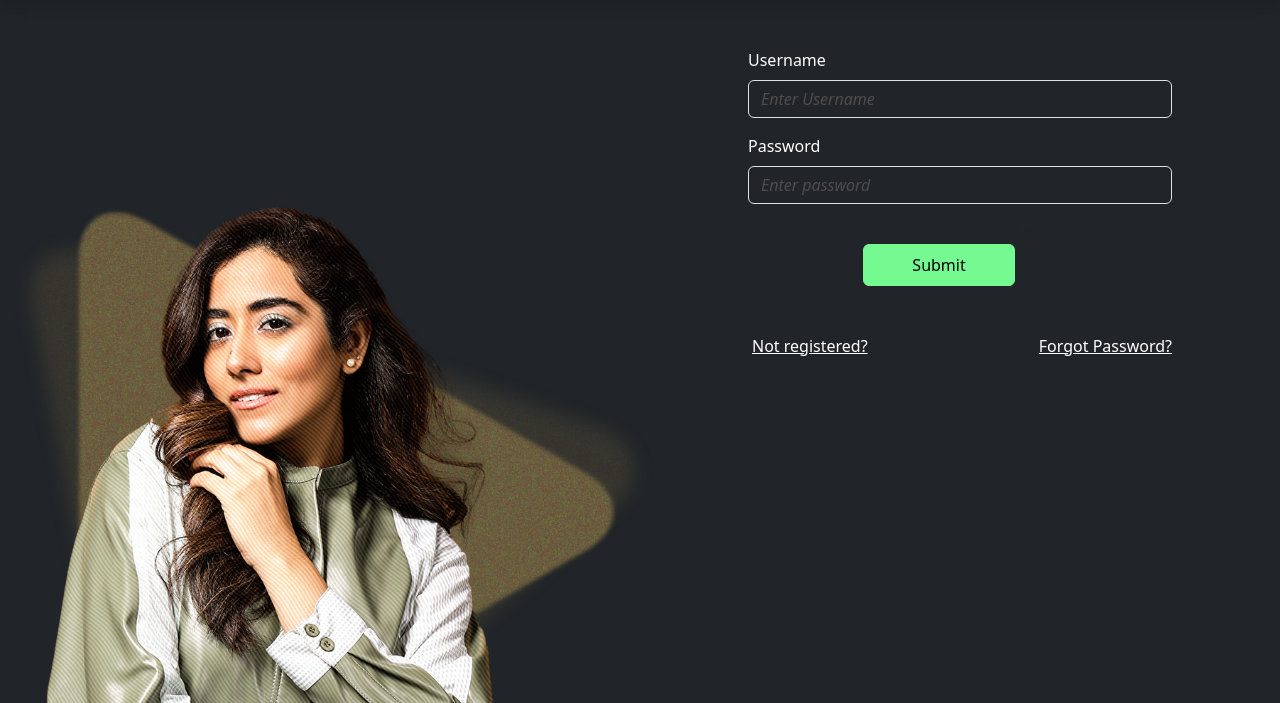
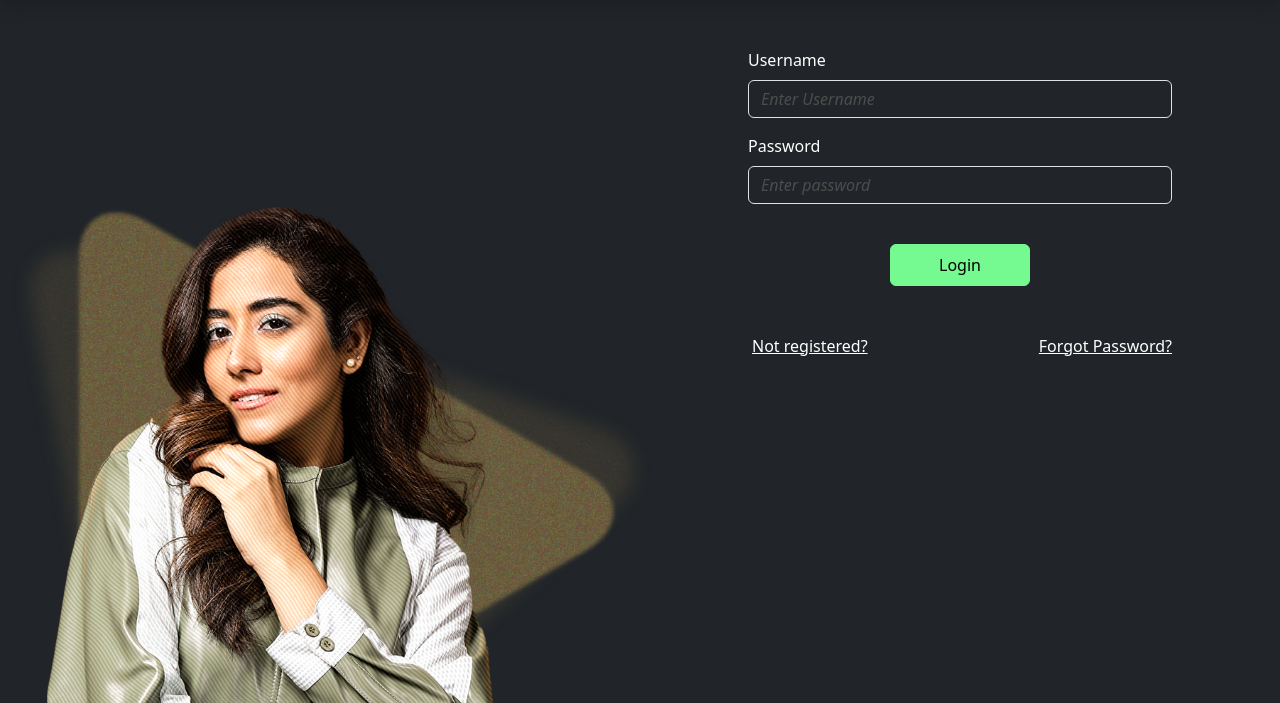
Before and after one commit to Kajanan02/music-web, a PHP site: page /music-web/artist-login.php in a window 1280 px wide. Shown: the part 80-783 px from the top of the page. Run offline with PHP 8.4, Linux system fonts and the light colour scheme.

Commit message:
Artist Login General Fixes

```diff
--- a/artist-login.php
+++ b/artist-login.php
@@ -18,7 +18,7 @@
 <body>
     <nav class="navbar nav-dashboard  bg-dark shadow">
         <div class="container-fluid">
-            <span class="navbar-brand mb-0 h1 px-5 text-white"> <a href="index.html"> <img src="assets/logo-transparent.png" alt="Logo" width="200px" /></a></span>
+            <span class="navbar-brand mb-0 h1 px-5 text-white"> <a href="index.php"> <img src="assets/logo-transparent.png" alt="Logo" width="200px" /></a></span>
         </div>
     </nav>
 
@@ -76,7 +76,7 @@
                     ?>
 
                     <div class="d-flex justify-content-center">
-                        <input type="submit" name="login" class="btn btn-primary fw-medium px-5 py-2 mt-4 btn-go">Login</a>
+                        <input type="submit" name="login" class="btn btn-primary fw-medium px-5 py-2 mt-4 btn-go" value="Login">
                     </div>
                     <div class="row">
                         <div class="col">
```
